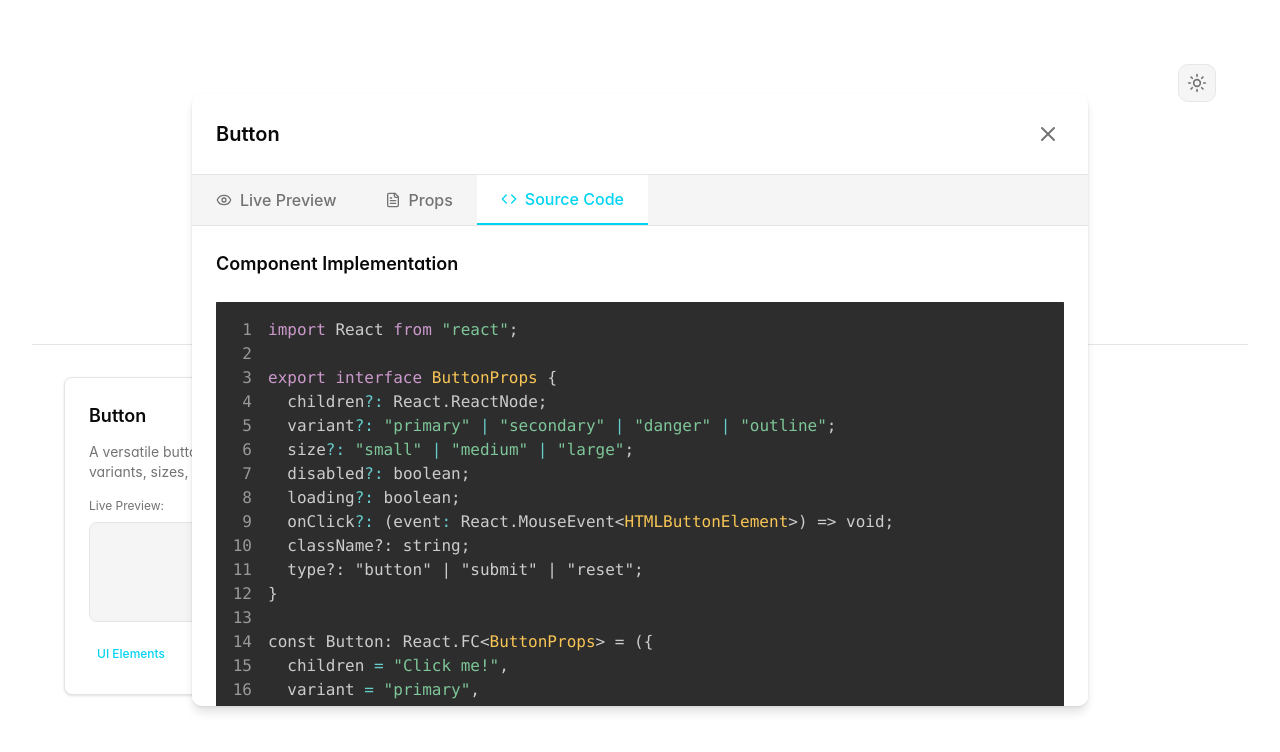
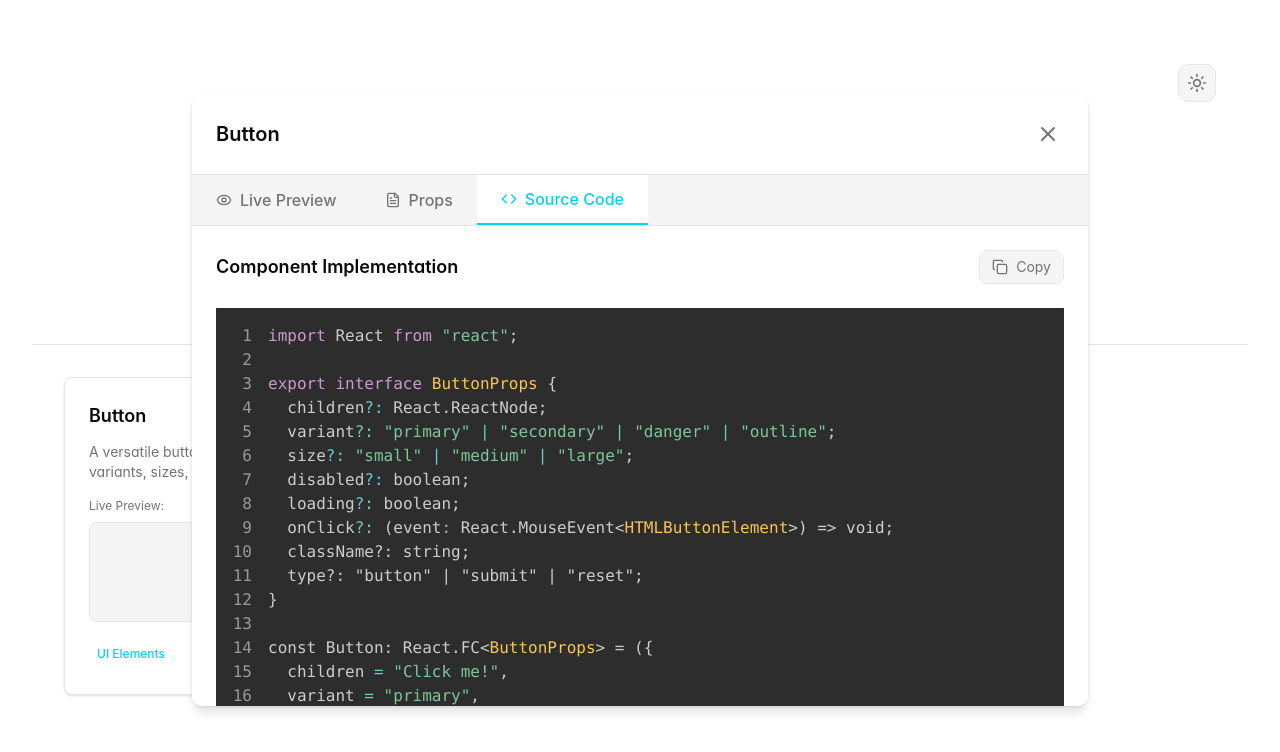
Before and after one commit to laksaneep/react-components-showcase, a React (Vite) app: page / in a window 1280 px wide. Both pictures are taken after a click on the button "View Code". Shown: the top 752 px of the page. Built offline with nearby package versions, Linux system fonts and the light colour scheme.

Commit message:
feat(copy): add copy-to-clipboard on code block

```diff
--- /dev/null
+++ b/src/components/common/CodeBlock.tsx
@@ -0,0 +1,56 @@
+import { Prism as SyntaxHighlighter } from "react-syntax-highlighter";
+import { tomorrow } from "react-syntax-highlighter/dist/esm/styles/prism";
+import { Copy, Check } from "lucide-react";
+import { useState } from "react";
+
+interface CodeBlockProps {
+  code: string;
+  title: string;
+  language?: string;
+}
+
+const CodeBlock = ({ code, title, language = "jsx" }: CodeBlockProps) => {
+  const [copied, setCopied] = useState(false);
+
+  const handleCopy = async () => {
+    try {
+      await navigator.clipboard.writeText(code);
+      setCopied(true);
+      setTimeout(() => setCopied(false), 2000);
+    } catch (err) {
+      console.error('Failed to copy text: ', err);
+    }
+  };
+
+  return (
+    <div>
+      <div className="flex justify-between items-center mb-4">
+        <h3 className="text-lg font-semibold text-foreground">{title}</h3>
+        <button
+          onClick={handleCopy}
+          className="flex items-center gap-2 px-3 py-1.5 text-sm bg-muted hover:bg-accent text-muted-foreground hover:text-foreground transition-all duration-200 rounded-md border"
+          title={copied ? "Copied!" : "Copy to clipboard"}
+        >
+          {copied ? (
+            <>
+              <Check className="w-4 h-4" />
+              Copied
+            </>
+          ) : (
+            <>
+              <Copy className="w-4 h-4" />
+              Copy
+            </>
+          )}
+        </button>
+      </div>
+      <div className="rounded-lg overflow-hidden">
+        <SyntaxHighlighter language={language} style={tomorrow} showLineNumbers>
+          {code}
+        </SyntaxHighlighter>
+      </div>
+    </div>
+  );
+};
+
+export default CodeBlock;
--- a/src/components/showcases/tabs/CodeTabContent.tsx
+++ b/src/components/showcases/tabs/CodeTabContent.tsx
@@ -1,16 +1,15 @@
+import CodeBlock from "@/components/common/CodeBlock";
 import { RegisteredComponent } from "@/types/components";
 import { Prism as SyntaxHighlighter } from "react-syntax-highlighter";
 import { tomorrow } from "react-syntax-highlighter/dist/esm/styles/prism";
 
 const CodeTabContent = ({ component }: { component: RegisteredComponent }) => (
   <div>
-    <h3 className="text-lg font-semibold mb-4 text-foreground">
-      Component Implementation
-    </h3>
     <div className="rounded-lg overflow-hidden">
-      <SyntaxHighlighter language="jsx" style={tomorrow} showLineNumbers>
-        {component?.sourceCode || "// Source code not available"}
-      </SyntaxHighlighter>
+      <CodeBlock
+        code={component?.sourceCode || "// Source code not available"}
+        title="Component Implementation"
+      />
     </div>
     <br />
     <h3 className="text-lg font-semibold mb-4 text-left text-foreground">
@@ -18,7 +17,7 @@ const CodeTabContent = ({ component }: { component: RegisteredComponent }) => (
     </h3>
     <div className="rounded-lg overflow-hidden">
       <SyntaxHighlighter language="jsx" style={tomorrow} showLineNumbers>
-        {component?.buttonUsageExamples || "// Source code not available"}
+        {component?.usageExamples || "// Source code not available"}
       </SyntaxHighlighter>
     </div>
   </div>
```
